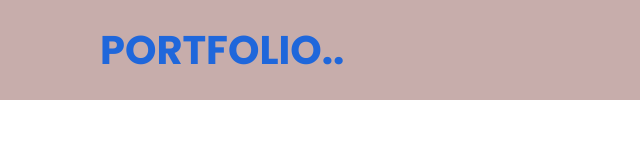
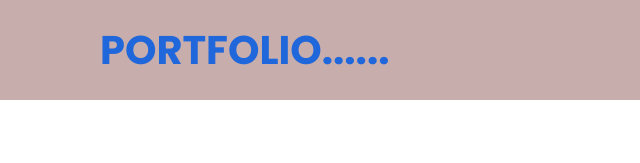
Before and after one commit to Peter1Mbugua/portfolio, a plain HTML site: page index.html in a window 1280 px wide. Shown: the top 163 px of the page, 0-640 px from the left. Drawn offline with nearby package versions, Linux system fonts and the light colour scheme.

Commit message:
Update index.html

```diff
--- a/index.html
+++ b/index.html
@@ -12,7 +12,7 @@
 <body>
   <i class="uil uil-angle-up up"></i>
   <header>
-    <h2>Portfolio..</h2>
+    <h2>Portfolio......</h2>
     <ul>
       <li><a href="#home" id="nav1">Home</a></li>
       <li><a href="#services" id="nav2">Services</a></li>
```
